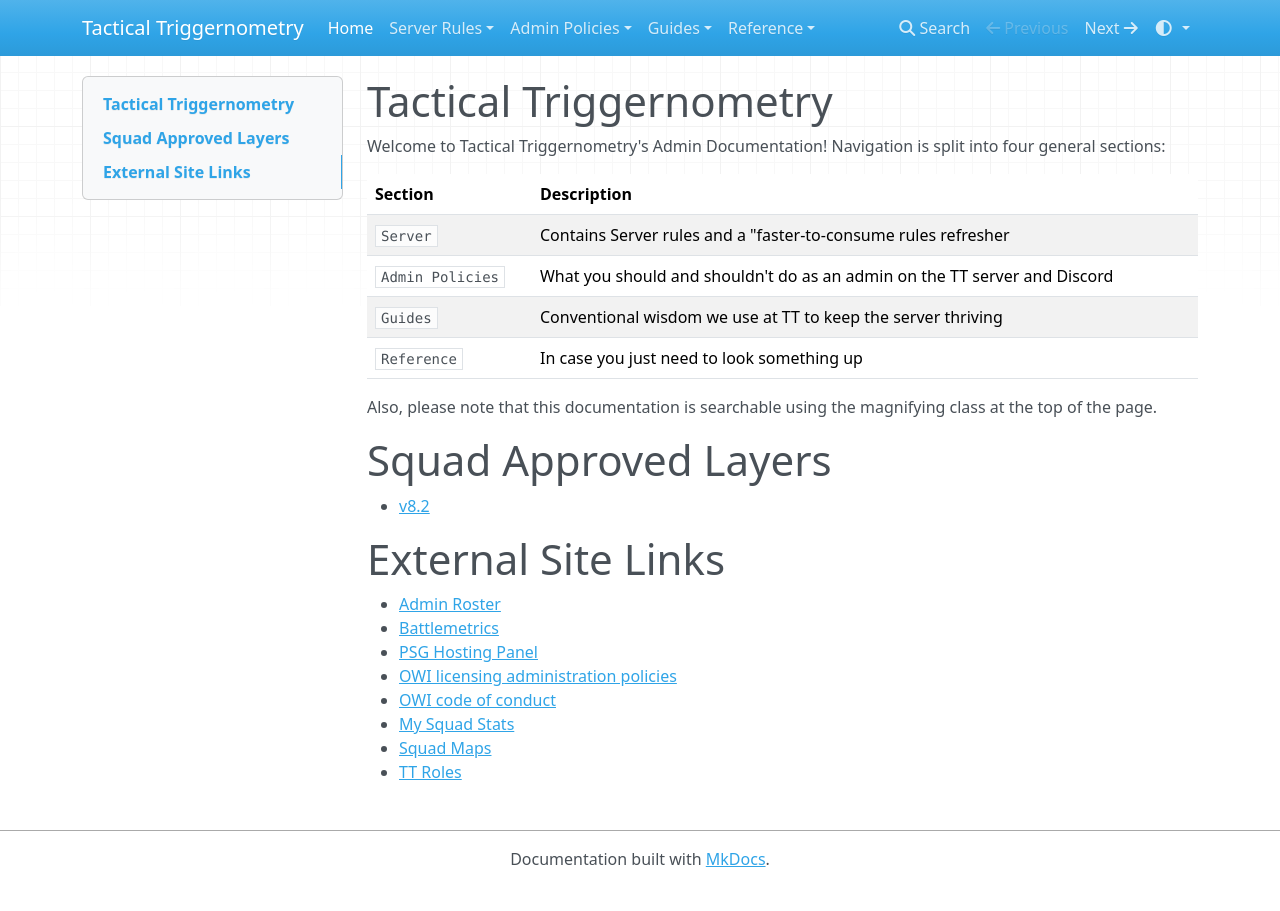
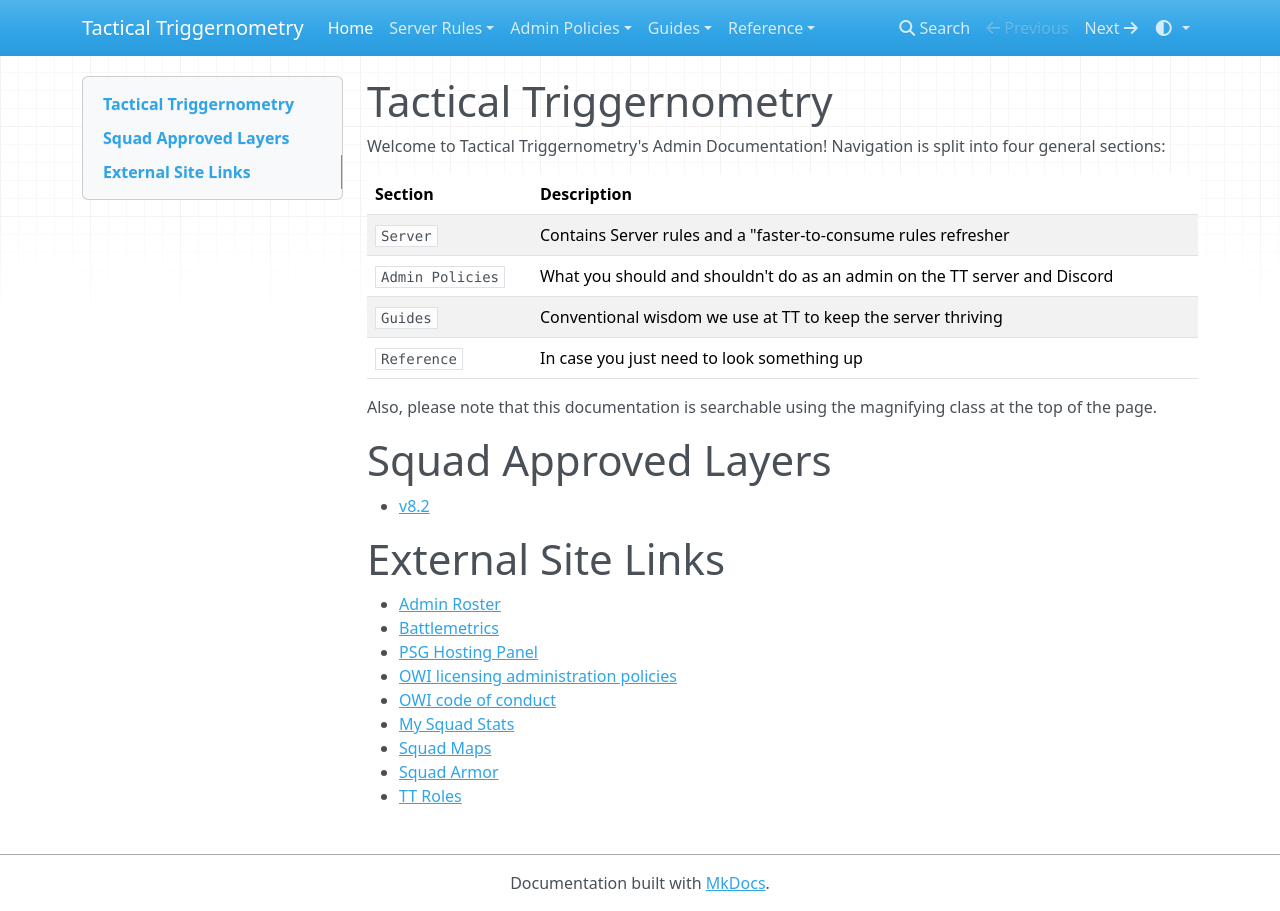
Before and after one commit to LonelyNinja/lonelyninja.github.io, an MkDocs documentation site: the page built from docs/index.md, in a window 1280 px wide. Built offline with MkDocs 1.6.1, drawn with Linux system fonts in a browser that asks for light colours; nearby versions of some CDN libraries.

Commit message:
Added link to squad-armor.com

```diff
--- a/docs/index.md
+++ b/docs/index.md
@@ -28,4 +28,5 @@ Also, please note that this documentation is searchable using the magnifying cla
 * [OWI code of conduct](https://joinsquad.com/code-of-conduct/)
 * [My Squad Stats](https://mysquadstats.com/)
 * [Squad Maps](https://squadmaps.com/)
+* [Squad Armor](https://squad-armor.com/)
 * [TT Roles](http://tacticaltriggernometry.com/)
```
